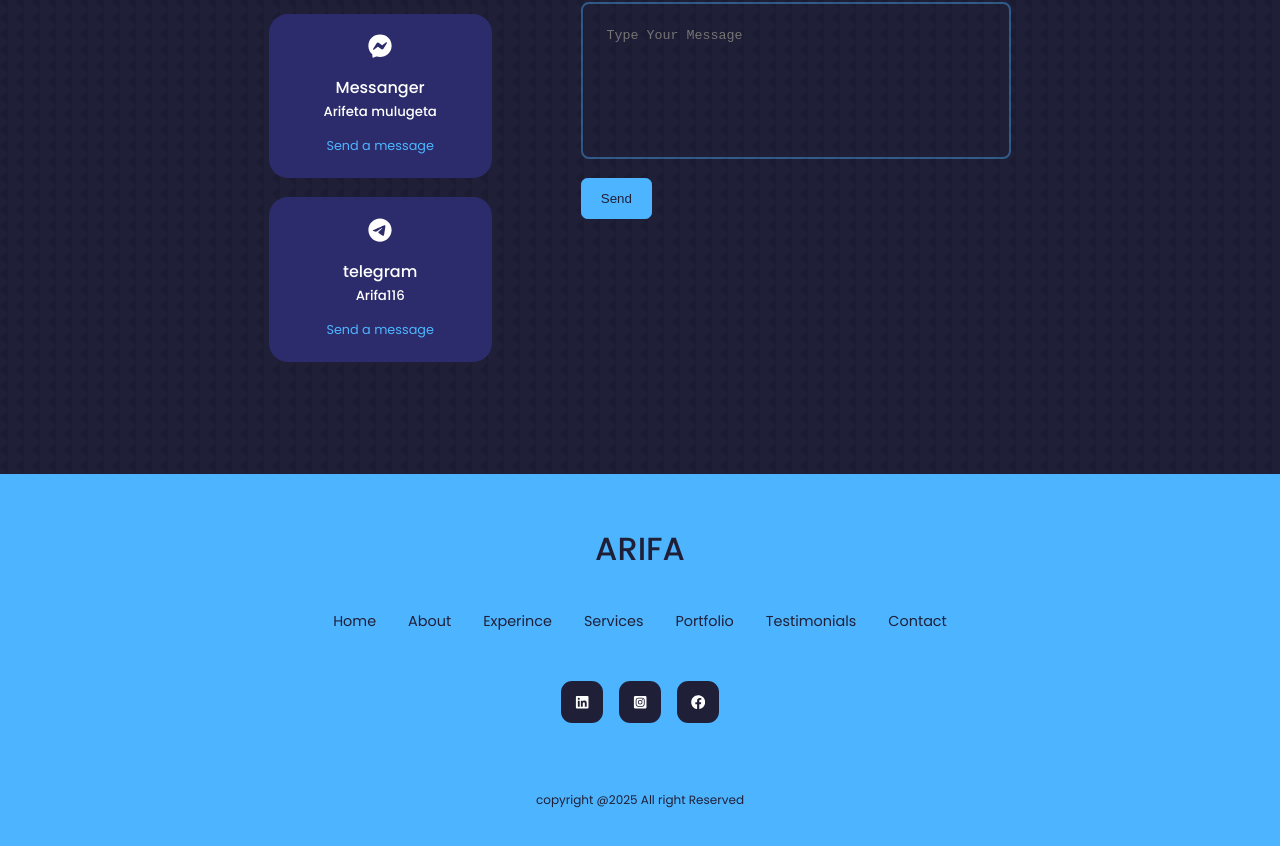
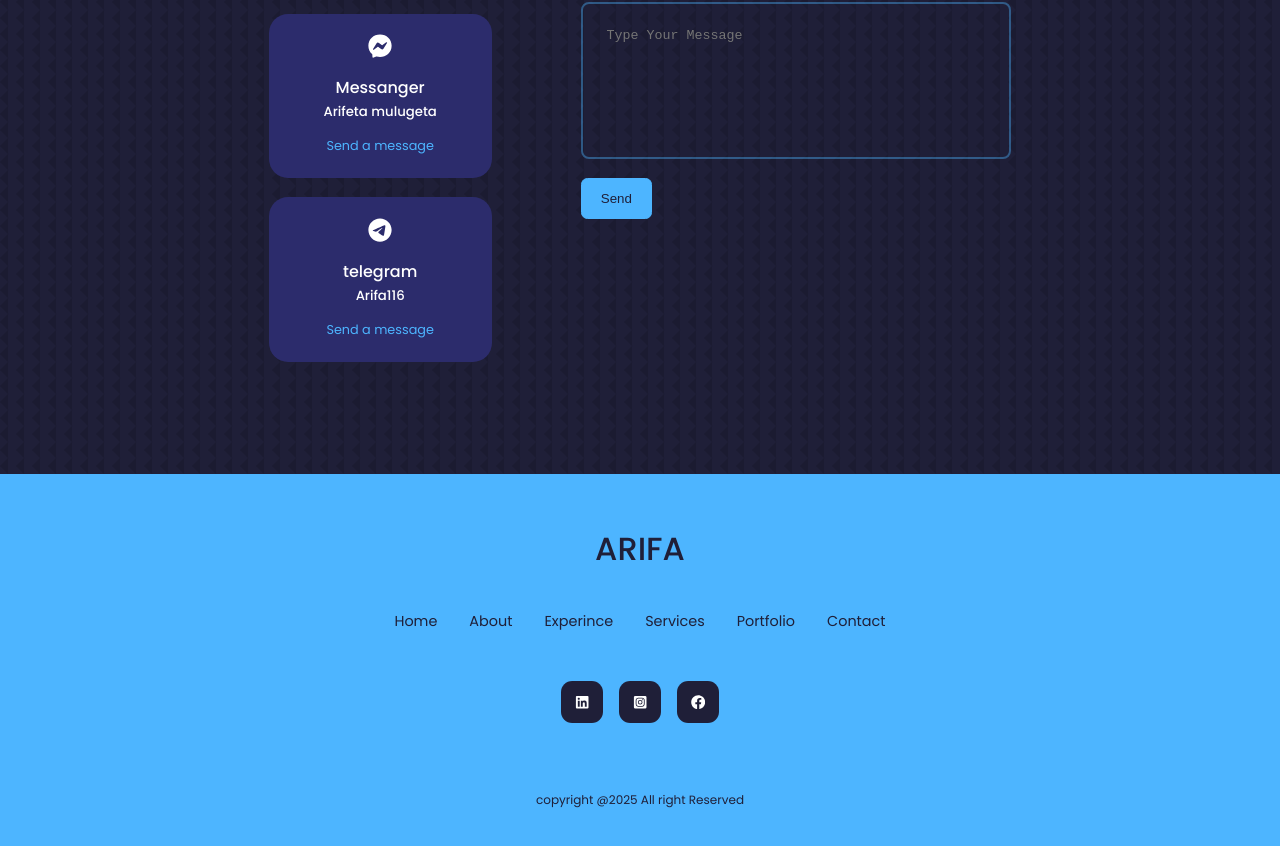
Before and after one commit to Arifeta/portfolio-website, a React (Vite) app: page / in a window 1280 px wide. Shown: the part 3894-4740 px from the top of the page. Built offline with nearby package versions, Linux system fonts and the light colour scheme.

Commit message:
finishing to deploy

```diff
--- a/src/Component/Footer/Footer.jsx
+++ b/src/Component/Footer/Footer.jsx
@@ -14,7 +14,7 @@ const Footer = () => {
         <li><a href="#experience">Experince</a></li>
         <li><a href="#services">Services</a></li>
         <li><a href="#portfolio">Portfolio</a></li>
-        <li><a href="#testimonials">Testimonials</a></li>
+        {/* <li><a href="#testimonials">Testimonials</a></li> */}
         <li><a href="#contact">Contact</a></li>
       </ul>
 
```
